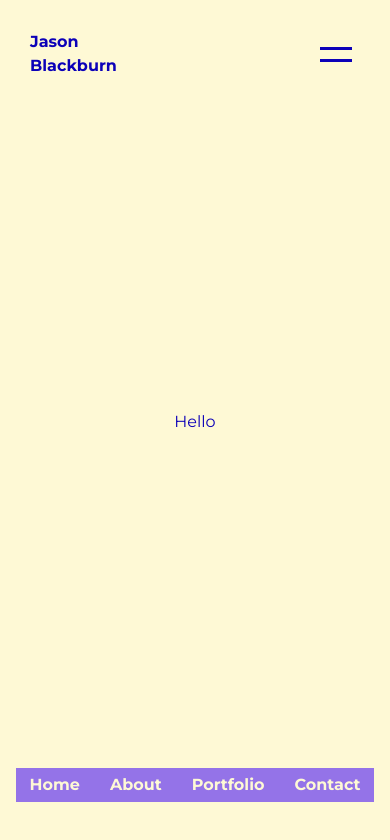
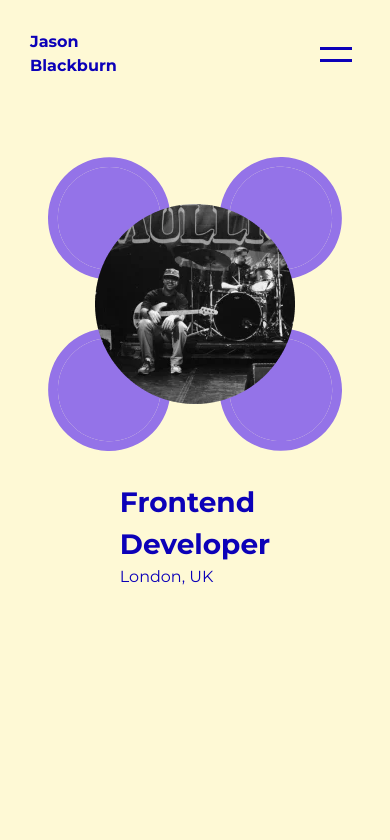
Before and after one commit to JBlackburn94/portjb, a Next.js app: page / in a window 390 px wide. Shown: the top 840 px of the page. Built offline with nearby package versions, Linux system fonts and the light colour scheme.

Commit message:
adds hero section and removes footer

```diff
--- a/src/app/components/Footer.tsx
+++ /dev/null
@@ -1,33 +0,0 @@
-"use client";
-import Link from "next/link";
-import { footerLinks } from "../constants";
-import gsap from "gsap";
-import { useGSAP } from "@gsap/react";
-
-gsap.registerPlugin(useGSAP);
-
-export default function Footer() {
-  useGSAP(() => {
-    gsap.to("#footer", {
-      y: 0,
-      opacity: 1,
-      duration: 0.5,
-      delay: 0.5,
-    });
-  });
-
-  return (
-    <footer
-      id="footer"
-      className="md:hidden opacity-0 translate-y-[40px] flex items-center justify-center w-full bg-background bottom-[5%] fixed"
-    >
-      <div className="bg-accent text-background flex gap-[30px] px-[14px] py-[5px] font-bold">
-        {footerLinks.map(({ id, name, href }) => (
-          <Link key={id} href={href}>
-            {name}
-          </Link>
-        ))}
-      </div>
-    </footer>
-  );
-}
--- a/src/app/layout.tsx
+++ b/src/app/layout.tsx
@@ -2,7 +2,6 @@ import type { Metadata } from "next";
 import { Montserrat } from "next/font/google";
 import "./globals.css";
 import Navbar from "./components/Navbar";
-import Footer from "./components/Footer";
 
 const montserrat = Montserrat({ subsets: ["latin"] });
 
@@ -22,7 +21,6 @@ export default function RootLayout({
       <body className={montserrat.className}>
         <Navbar />
         {children}
-        <Footer />
       </body>
     </html>
   );
--- a/src/app/page.tsx
+++ b/src/app/page.tsx
@@ -1,7 +1,59 @@
+"use client";
+import Image from "next/image";
+import gsap from "gsap";
+import { useGSAP } from "@gsap/react";
+
+import heroImg from "../../public/portHero.webp";
+import heroImgBg from "../../public/portFlower.svg";
+
+gsap.registerPlugin(useGSAP);
+
 export default function Home() {
+  useGSAP(() => {
+    gsap.to("#heroSVG", {
+      opacity: 1,
+      x: 0,
+      rotate: 360,
+      duration: 1,
+      delay: 1,
+    });
+    gsap.to("#heroImg", {
+      opacity: 1,
+      duration: 1,
+      delay: 1.5,
+    });
+    gsap.to(".heading", {
+      opacity: 1,
+      y: 0,
+      duration: 0.5,
+      delay: 2,
+      stagger: 0.2,
+    });
+  });
   return (
-    <main className="bg-background h-screen text-main flex items-center justify-center">
-      <h1>Hello</h1>
+    <main className="bg-background overflow-x-hidden h-screen text-main flex flex-col items-center justify-start gap-[30px] pt-[157px]">
+      <div className="flex items-center justify-center">
+        <Image
+          src={heroImg}
+          alt="An image of Jason Blackburn"
+          className="absolute opacity-0 z-10"
+          id="heroImg"
+        />
+        <Image
+          src={heroImgBg}
+          alt="An SVG shape of a flower"
+          id="heroSVG"
+          className="opacity-0 translate-x-[100%]"
+        />
+      </div>
+      <div>
+        <h1 className="font-bold text-[28px] heading opacity-0 translate-y-[40px]">
+          Frontend
+          <br />
+          Developer
+        </h1>
+        <h2 className="heading opacity-0 translate-y-[40px]">London, UK</h2>
+      </div>
     </main>
   );
 }
```
Also changed, not shown: public/portFlower.svg (added), public/portHero.webp (added).
